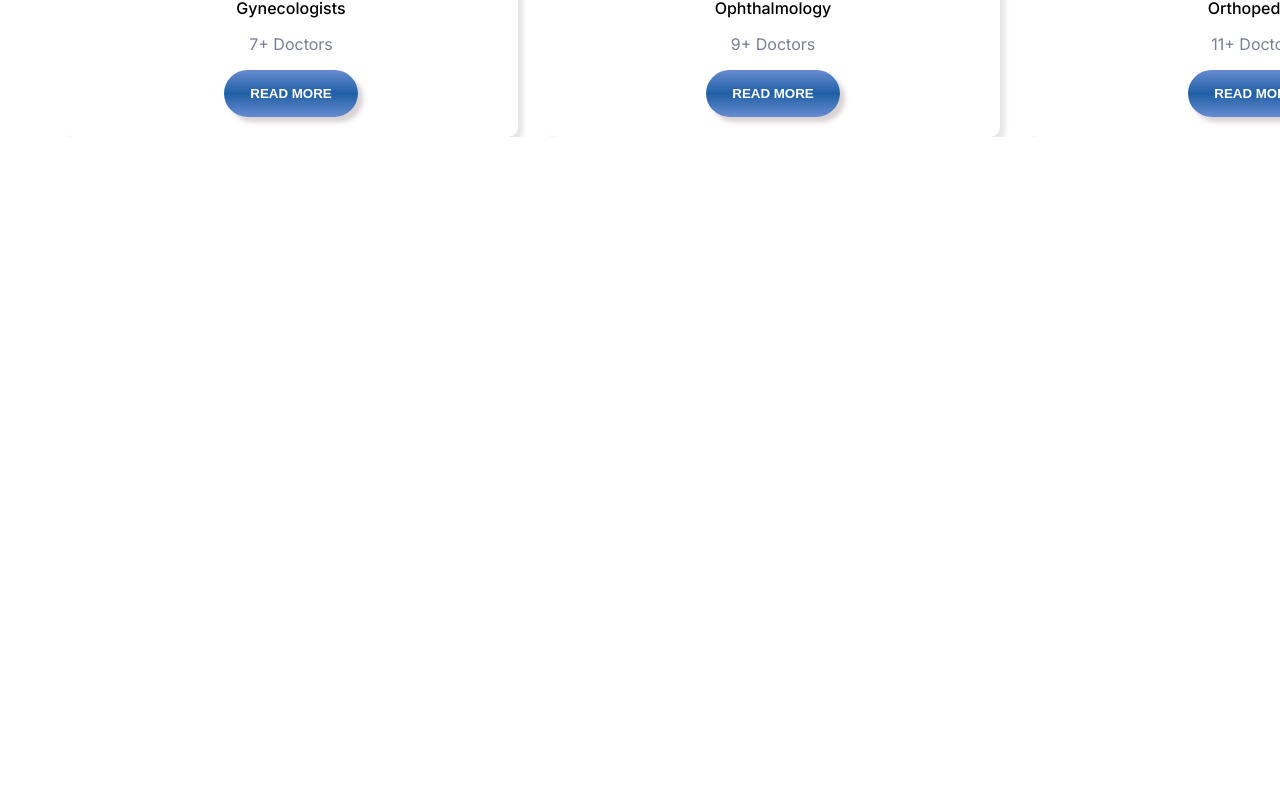
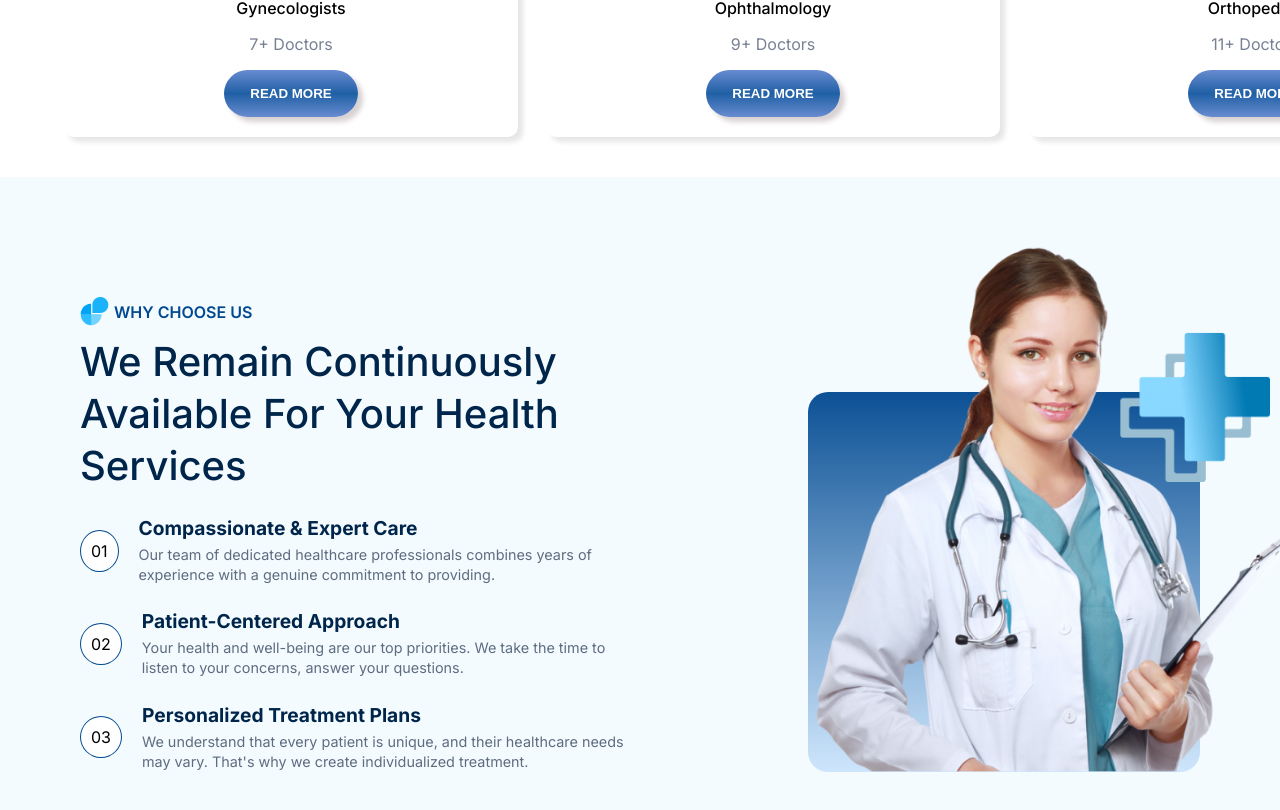
Before and after one commit to DKAbir111/healthxBD, a React (Vite) app: page / in a window 1280 px wide. Shown: the part 1854-2664 px from the top of the page. Before the commit the page ends 1991 px from the top, so only its background shows below. Built offline with nearby package versions, Linux system fonts and the light colour scheme.

Commit message:
why choose us section added

```diff
--- a/src/components/Banner/Banner.css
+++ b/src/components/Banner/Banner.css
@@ -68,7 +68,7 @@
     outline: none;
     flex: 1;
     font-size: 16px;
-    color: #333;
+    color: #7b7a7a;
 
 }
 
@@ -80,7 +80,7 @@
 .search-container {
     display: flex;
     align-items: center;
-    border: 1px solid #ccc;
+    border: 1px solid #ebe8e8;
     border-radius: 10px;
     padding: 5px;
     max-width: 400px;
--- /dev/null
+++ b/src/components/ChooseUs/ChooseUs.css
@@ -0,0 +1,94 @@
+.choose-container {
+    display: flex;
+    justify-content: space-between;
+    align-items: end;
+    padding: 120px 5rem;
+    background-color: #F3FBFF;
+    margin: 40px 0px;
+
+
+}
+
+/* Left Text Section */
+.text-section {
+    max-width: 50%;
+}
+
+.why-choose-us {
+    color: #004990;
+    font-weight: 600;
+    font-size: 1rem;
+    margin-bottom: 10px;
+}
+
+.main-heading {
+    color: #00254b;
+    font-size: 2.5rem;
+    margin-bottom: 1.5rem;
+    line-height: 1.3;
+    font-weight: 500;
+}
+
+.service {
+    display: flex;
+    flex-direction: column;
+    gap: 1.5rem;
+}
+
+.service-item {
+    display: flex;
+    align-items: center;
+    gap: 20px;
+}
+
+.number-circle {
+    padding: 10px;
+    background-color: white;
+    border-radius: 50%;
+    border: 1px solid #004990;
+    display: flex;
+    justify-items: center;
+    align-items: center;
+}
+
+.service-text h3 {
+    color: #00254b;
+    font-size: 1.2rem;
+    margin-bottom: 5px;
+}
+
+.service-text p {
+    color: #5f6c80;
+    font-size: 0.9rem;
+    line-height: 1.4;
+}
+
+/* Right Image Section */
+.image-section {
+    position: relative;
+    background: rgb(8, 107, 246);
+    background: rgb(12, 81, 149);
+    background: linear-gradient(180deg, rgba(12, 81, 149, 1) 0%, rgba(206, 230, 252, 1) 100%);
+    height: 380px;
+    border-radius: 20px;
+    width: 35%;
+}
+
+.cross {
+    position: absolute;
+    top: -60px;
+    right: -70px;
+    width: 150px;
+    height: 150px;
+
+
+}
+
+.doctor-image {
+    max-width: 500px;
+    border-radius: 10px;
+    z-index: 1;
+    bottom: 0px;
+    position: absolute;
+
+}
--- /dev/null
+++ b/src/components/ChooseUs/ChooseUs.jsx
@@ -0,0 +1,63 @@
+import doctorImage from '../../assets/Doctor.png'
+import './ChooseUs.css'
+import cross from '../../assets/cross.png'
+import logo from '../../assets/logo-2.png'
+export default function ChooseUs() {
+    return (
+        <div className="choose-container">
+            {/* Left Section */}
+            <div className="text-section">
+                <p className="why-choose-us" style={{ display: 'flex', alignItems: 'center', gap: '5px' }}>
+                    <img src={logo} alt="" />
+                    WHY CHOOSE US
+                </p>
+                <h1 className="main-heading">
+                    We Remain Continuously Available For Your Health Services
+                </h1>
+
+                <div className="service">
+                    <div className="service-item">
+                        <div className="number-circle">01</div>
+                        <div className="service-text">
+                            <h3>Compassionate & Expert Care</h3>
+                            <p>
+                                Our team of dedicated healthcare professionals combines years of
+                                experience with a genuine commitment to providing.
+                            </p>
+                        </div>
+                    </div>
+
+                    <div className="service-item">
+                        <div className="number-circle">02</div>
+                        <div className="service-text">
+                            <h3>Patient-Centered Approach</h3>
+                            <p>
+                                Your health and well-being are our top priorities. We take the time
+                                to listen to your concerns, answer your questions.
+                            </p>
+                        </div>
+                    </div>
+
+                    <div className="service-item">
+                        <div className="number-circle">
+                            03
+                        </div>
+                        <div className="service-text">
+                            <h3>Personalized Treatment Plans</h3>
+                            <p>
+                                We understand that every patient is unique, and their healthcare needs
+                                may vary. That&apos;s why we create individualized treatment.
+                            </p>
+                        </div>
+                    </div>
+                </div>
+            </div>
+
+            {/* Right Section */}
+            <div className="image-section">
+                <img src={doctorImage} alt="Doctor" className="doctor-image" />
+                <img src={cross} alt="cross" className='cross' />
+            </div>
+        </div>
+    )
+}
--- a/src/layout/HomeLayout.jsx
+++ b/src/layout/HomeLayout.jsx
@@ -1,4 +1,5 @@
 import Banner from "../components/Banner/Banner";
+import ChooseUs from "../components/ChooseUs/ChooseUs";
 import Navbar from "../components/Navbar/Navbar";
 import Service from "../components/Service/Service";
 
@@ -8,6 +9,7 @@ export default function HomeLayout() {
             <Navbar />
             <Banner />
             <Service />
+            <ChooseUs />
         </div>
     )
 }
```
Also changed, not shown: src/assets/Doctor.png (added), src/assets/cross.png (added).
